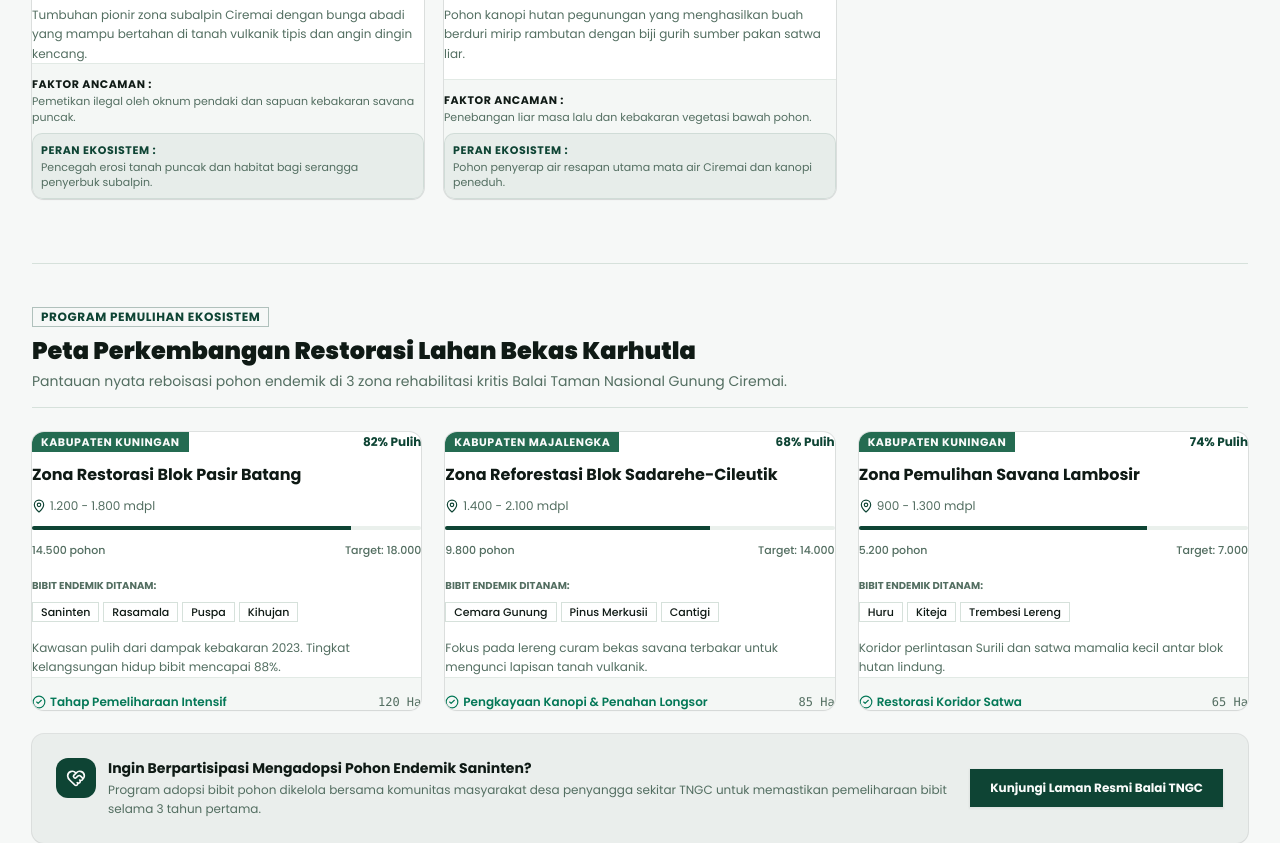
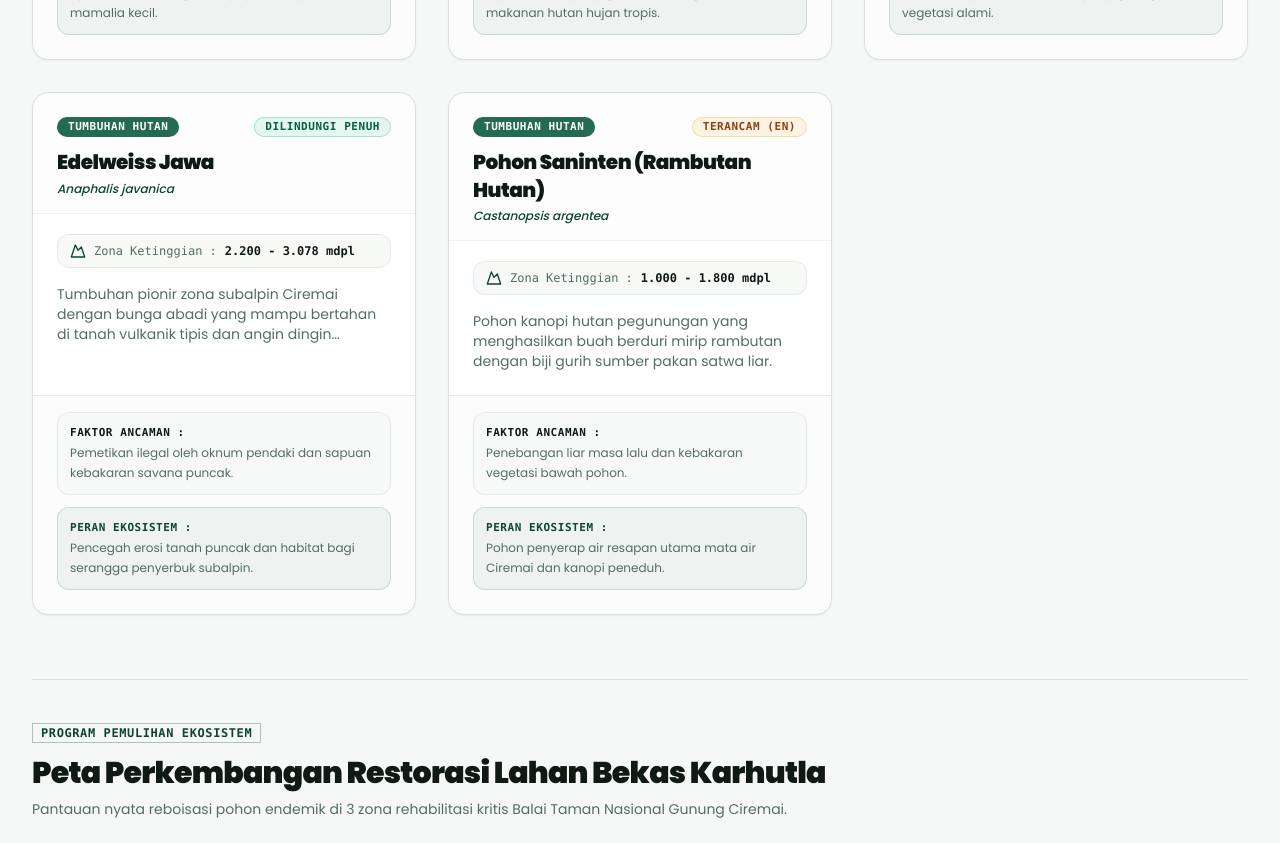
Before and after one commit to janfdev/circulife, a Next.js app: page /konservasi in a window 1280 px wide. Shown: the part 1140-1983 px from the top of the page. Built offline with nearby package versions, Linux system fonts and the light colour scheme.

Commit message:
fix(ui): restore card padding and spacious margins in species directory and card primitives

```diff
--- a/src/components/RestorationTracker.tsx
+++ b/src/components/RestorationTracker.tsx
@@ -50,50 +50,50 @@ export default function RestorationTracker() {
   ];
 
   return (
-    <div className="space-y-6">
-      <div className="border-b border-border pb-4">
-        <Badge variant="outline" className="mb-2 text-xs font-bold uppercase tracking-wider text-primary border-primary/30">
+    <div className="space-y-8">
+      <div className="border-b border-border pb-6 space-y-2">
+        <Badge variant="outline" className="mb-1 text-xs font-mono font-bold uppercase tracking-wider text-primary border-primary/30">
           Program Pemulihan Ekosistem
         </Badge>
-        <h2 className="text-2xl font-black text-foreground">
+        <h2 className="text-2xl sm:text-3xl font-black text-foreground tracking-tight">
           Peta Perkembangan Restorasi Lahan Bekas Karhutla
         </h2>
-        <p className="text-xs sm:text-sm text-muted-foreground mt-1">
+        <p className="text-xs sm:text-sm text-muted-foreground leading-relaxed">
           Pantauan nyata reboisasi pohon endemik di 3 zona rehabilitasi kritis Balai Taman Nasional Gunung Ciremai.
         </p>
       </div>
 
-      <div className="grid grid-cols-1 md:grid-cols-3 gap-6">
+      <div className="grid grid-cols-1 md:grid-cols-3 gap-6 lg:gap-8">
         {zones.map((z) => (
           <Card
             key={z.id}
-            className="flex flex-col justify-between shadow-sm transition-all hover:border-primary/50"
+            className="flex flex-col justify-between shadow-sm transition-all hover:border-primary/50 rounded-2xl overflow-hidden hover:shadow-md bg-card"
           >
             <div>
-              <CardHeader className="pb-3 space-y-2">
+              <CardHeader className="p-6 pb-4 space-y-3 border-b border-border/60 bg-muted/20">
                 <div className="flex items-center justify-between">
-                  <Badge variant="secondary" className="text-[11px] font-bold uppercase tracking-wider">
+                  <Badge variant="secondary" className="text-[11px] font-mono font-bold uppercase tracking-wider px-2.5 py-0.5 rounded-md">
                     Kabupaten {z.regency}
                   </Badge>
-                  <span className="text-xs font-bold text-primary tabular-nums">
+                  <span className="text-xs font-mono font-bold text-primary tabular-nums">
                     {z.progressPercent}% Pulih
                   </span>
                 </div>
 
-                <CardTitle className="text-base font-bold text-foreground leading-snug">
+                <CardTitle className="text-lg font-black text-foreground leading-snug tracking-tight">
                   {z.name}
                 </CardTitle>
-                <div className="flex items-center gap-1 text-xs text-muted-foreground">
+                <div className="flex items-center gap-1.5 text-xs text-muted-foreground font-mono">
                   <MapPin className="h-3.5 w-3.5 text-primary shrink-0" aria-hidden="true" />
                   <span className="tabular-nums">{z.elevation}</span>
                 </div>
               </CardHeader>
 
-              <CardContent className="pt-0 space-y-4">
+              <CardContent className="p-6 pt-5 space-y-5">
                 {/* Progress bar */}
-                <div className="space-y-1.5">
-                  <Progress value={z.progressPercent} className="h-2" />
-                  <div className="flex justify-between text-[11px] text-muted-foreground font-medium">
+                <div className="space-y-2">
+                  <Progress value={z.progressPercent} className="h-2.5 rounded-full" />
+                  <div className="flex justify-between text-xs text-muted-foreground font-mono">
                     <span className="tabular-nums">{z.plantedTrees.toLocaleString("id-ID")} pohon</span>
                     <span className="tabular-nums">Target: {z.targetTrees.toLocaleString("id-ID")}</span>
                   </div>
@@ -101,15 +101,15 @@ export default function RestorationTracker() {
 
                 {/* Tree tags */}
                 <div>
-                  <span className="text-[10px] uppercase font-bold text-muted-foreground block mb-1.5">
+                  <span className="text-[10px] font-mono uppercase font-bold text-muted-foreground block mb-2 tracking-wider">
                     Bibit Endemik Ditanam:
                   </span>
-                  <div className="flex flex-wrap gap-1">
+                  <div className="flex flex-wrap gap-1.5">
                     {z.speciesUsed.map((spec, sIdx) => (
                       <Badge
                         key={sIdx}
                         variant="outline"
-                        className="px-2 py-0.5 text-[11px] font-medium"
+                        className="px-2.5 py-1 text-xs font-medium rounded-md"
                       >
                         {spec}
                       </Badge>
@@ -117,35 +117,35 @@ export default function RestorationTracker() {
                   </div>
                 </div>
 
-                <p className="text-xs text-muted-foreground leading-relaxed">
+                <p className="text-xs sm:text-sm text-muted-foreground leading-relaxed">
                   {z.notes}
                 </p>
               </CardContent>
             </div>
 
-            <CardFooter className="pt-4 border-t border-border/60 flex items-center justify-between text-xs">
-              <span className="font-semibold text-emerald-700 dark:text-emerald-400 flex items-center gap-1">
-                <CheckCircle2 className="h-3.5 w-3.5" aria-hidden="true" />
+            <CardFooter className="p-4 px-6 border-t border-border/60 flex items-center justify-between text-xs bg-muted/10 font-mono">
+              <span className="font-semibold text-emerald-700 dark:text-emerald-400 flex items-center gap-1.5">
+                <CheckCircle2 className="h-4 w-4" aria-hidden="true" />
                 <span>{z.status}</span>
               </span>
-              <span className="text-muted-foreground font-mono tabular-nums">{z.totalAreaHa} Ha</span>
+              <span className="text-muted-foreground tabular-nums font-bold">{z.totalAreaHa} Ha</span>
             </CardFooter>
           </Card>
         ))}
       </div>
 
-      {/* Adoption Callout */}
-      <Card className="border-primary/30 bg-primary/5 p-6 shadow-sm">
-        <div className="flex flex-col sm:flex-row items-center justify-between gap-4">
-          <div className="flex items-start gap-3">
-            <div className="flex h-10 w-10 shrink-0 items-center justify-center rounded-lg bg-primary text-primary-foreground">
-              <HeartHandshake className="h-5 w-5" aria-hidden="true" />
+      {/* Adoption Callout with generous padding and margins */}
+      <Card className="border-primary/30 bg-primary/5 p-8 shadow-sm rounded-2xl">
+        <div className="flex flex-col sm:flex-row items-center justify-between gap-6">
+          <div className="flex items-start gap-4">
+            <div className="flex h-12 w-12 shrink-0 items-center justify-center rounded-xl bg-primary text-primary-foreground shadow-sm">
+              <HeartHandshake className="h-6 w-6" aria-hidden="true" />
             </div>
-            <div>
-              <h3 className="text-sm font-bold text-foreground">
+            <div className="space-y-1">
+              <h3 className="text-base sm:text-lg font-black text-foreground">
                 Ingin Berpartisipasi Mengadopsi Pohon Endemik Saninten?
               </h3>
-              <p className="text-xs text-muted-foreground mt-0.5 leading-relaxed">
+              <p className="text-xs sm:text-sm text-muted-foreground leading-relaxed max-w-2xl">
                 Program adopsi bibit pohon dikelola bersama komunitas masyarakat desa penyangga sekitar TNGC untuk memastikan pemeliharaan bibit selama 3 tahun pertama.
               </p>
             </div>
@@ -155,7 +155,7 @@ export default function RestorationTracker() {
             href="https://tngciremai.menlhk.go.id"
             target="_blank"
             rel="noopener noreferrer"
-            className={cn(buttonVariants({ variant: "default", size: "sm" }), "h-10 px-5 text-xs font-bold shadow-sm shrink-0")}
+            className={cn(buttonVariants({ variant: "default", size: "lg" }), "h-12 px-6 text-xs font-bold shadow-sm shrink-0 rounded-xl")}
           >
             Kunjungi Laman Resmi Balai TNGC
           </a>
--- a/src/components/SpeciesDirectory.tsx
+++ b/src/components/SpeciesDirectory.tsx
@@ -72,16 +72,16 @@ export default function SpeciesDirectory({ speciesList }: SpeciesDirectoryProps)
   };
 
   return (
-    <div className="space-y-6">
-      {/* Search & Category Filter */}
-      <div className="flex flex-col sm:flex-row gap-4 items-stretch sm:items-center justify-between">
-        <div className="flex flex-wrap gap-1.5 p-1 rounded-lg bg-muted border border-border">
+    <div className="space-y-8">
+      {/* Search & Category Filter with generous margin */}
+      <div className="flex flex-col sm:flex-row gap-4 items-stretch sm:items-center justify-between mb-8">
+        <div className="flex flex-wrap gap-1.5 p-1.5 rounded-xl bg-muted border border-border">
           <Button
             type="button"
             variant={categoryFilter === "ALL" ? "default" : "ghost"}
             size="sm"
             onClick={() => setCategoryFilter("ALL")}
-            className="h-8 text-xs font-bold uppercase tracking-wider"
+            className="h-9 px-3.5 text-xs font-bold uppercase tracking-wider rounded-lg"
           >
             Semua Spesies ({speciesList.length})
           </Button>
@@ -90,9 +90,9 @@ export default function SpeciesDirectory({ speciesList }: SpeciesDirectoryProps)
             variant={categoryFilter === "FAUNA" ? "default" : "ghost"}
             size="sm"
             onClick={() => setCategoryFilter("FAUNA")}
-            className="h-8 gap-1.5 text-xs font-bold uppercase tracking-wider"
+            className="h-9 px-3.5 gap-2 text-xs font-bold uppercase tracking-wider rounded-lg"
           >
-            <Bird className="h-3.5 w-3.5" aria-hidden="true" />
+            <Bird className="h-4 w-4" aria-hidden="true" />
             <span>Fauna</span>
           </Button>
           <Button
@@ -100,28 +100,28 @@ export default function SpeciesDirectory({ speciesList }: SpeciesDirectoryProps)
             variant={categoryFilter === "FLORA" ? "default" : "ghost"}
             size="sm"
             onClick={() => setCategoryFilter("FLORA")}
-            className="h-8 gap-1.5 text-xs font-bold uppercase tracking-wider"
+            className="h-9 px-3.5 gap-2 text-xs font-bold uppercase tracking-wider rounded-lg"
           >
-            <Leaf className="h-3.5 w-3.5" aria-hidden="true" />
+            <Leaf className="h-4 w-4" aria-hidden="true" />
             <span>Flora</span>
           </Button>
         </div>
 
-        <div className="relative min-w-[260px]">
-          <Search className="absolute left-3 top-1/2 -translate-y-1/2 h-3.5 w-3.5 text-muted-foreground" aria-hidden="true" />
+        <div className="relative min-w-[280px]">
+          <Search className="absolute left-3.5 top-1/2 -translate-y-1/2 h-4 w-4 text-muted-foreground" aria-hidden="true" />
           <Input
             type="text"
             value={searchQuery}
             onChange={(e) => setSearchQuery(e.target.value)}
             placeholder="Cari nama satwa atau tumbuhan..."
-            className="h-10 pl-9 pr-3 text-xs"
+            className="h-11 pl-10 pr-4 text-xs rounded-xl"
           />
         </div>
       </div>
 
-      {/* Grid of Species */}
+      {/* Grid of Species with spacious gutters */}
       {filtered.length === 0 ? (
-        <Card className="border-dashed p-12 text-center shadow-none">
+        <Card className="border-dashed p-12 text-center shadow-none rounded-2xl">
           <Leaf className="mx-auto h-8 w-8 text-muted-foreground mb-3" aria-hidden="true" />
           <p className="text-sm font-semibold text-foreground">Tidak Ada Spesies Ditemukan</p>
           <p className="text-xs text-muted-foreground mt-1">
@@ -129,66 +129,68 @@ export default function SpeciesDirectory({ speciesList }: SpeciesDirectoryProps)
           </p>
         </Card>
       ) : (
-        <div className="grid grid-cols-1 md:grid-cols-2 lg:grid-cols-3 gap-5">
+        <div className="grid grid-cols-1 md:grid-cols-2 lg:grid-cols-3 gap-6 lg:gap-8">
           {filtered.map((item) => {
             const status = getStatusBadge(item.conservationStatus);
 
             return (
               <Card
                 key={item.id}
-                className="flex flex-col justify-between shadow-sm transition-all hover:border-primary/50"
+                className="flex flex-col justify-between shadow-sm transition-all hover:border-primary/50 rounded-2xl overflow-hidden hover:shadow-md bg-card"
               >
                 <div>
-                  <CardHeader className="pb-3 space-y-2">
+                  <CardHeader className="p-6 pb-4 space-y-3 border-b border-border/40 bg-muted/15">
                     {/* Category & Status Badges */}
                     <div className="flex items-center justify-between gap-2">
-                      <Badge variant="secondary" className="text-[11px] font-bold uppercase tracking-wider">
+                      <Badge variant="secondary" className="text-[11px] font-mono font-bold uppercase tracking-wider px-2.5 py-0.5 rounded-md">
                         {item.category === "FAUNA" ? "Satwa Endemik" : "Tumbuhan Hutan"}
                       </Badge>
-                      <Badge variant={status.variant} className={`text-[11px] font-bold uppercase tracking-wider ${status.cls}`}>
+                      <Badge variant={status.variant} className={`text-[11px] font-mono font-bold uppercase tracking-wider px-2.5 py-0.5 rounded-md ${status.cls}`}>
                         {status.label}
                       </Badge>
                     </div>
 
                     {/* Names */}
                     <div>
-                      <CardTitle className="text-lg font-bold text-foreground leading-snug">{item.commonName}</CardTitle>
-                      <p className="text-xs italic text-primary font-medium mt-0.5">
+                      <CardTitle className="text-xl font-black text-foreground leading-snug tracking-tight">
+                        {item.commonName}
+                      </CardTitle>
+                      <p className="text-xs italic text-primary font-medium mt-1">
                         {item.scientificName}
                       </p>
                     </div>
                   </CardHeader>
 
-                  <CardContent className="pt-0 space-y-3">
+                  <CardContent className="p-6 pt-5 space-y-4">
                     {/* Habitat Elevation */}
-                    <div className="flex items-center gap-1.5 text-xs text-muted-foreground bg-muted/40 rounded-md px-2.5 py-1.5 border border-border/50">
-                      <Mountain className="h-3.5 w-3.5 text-primary shrink-0" aria-hidden="true" />
+                    <div className="flex items-center gap-2 text-xs text-muted-foreground bg-muted/40 rounded-xl px-3 py-2 border border-border/60 font-mono">
+                      <Mountain className="h-4 w-4 text-primary shrink-0" aria-hidden="true" />
                       <span>Zona Ketinggian :</span>
                       <span className="font-bold text-foreground tabular-nums">{item.habitatElevation}</span>
                     </div>
 
                     {/* Description */}
-                    <p className="text-xs text-muted-foreground leading-relaxed line-clamp-3">
+                    <p className="text-xs sm:text-sm text-muted-foreground leading-relaxed line-clamp-3">
                       {item.description}
                     </p>
                   </CardContent>
                 </div>
 
-                <CardFooter className="pt-3 border-t border-border/60 flex-col items-start gap-2 text-xs">
-                  <div className="w-full">
-                    <span className="font-bold text-foreground block text-[11px] uppercase tracking-wider">
+                <CardFooter className="p-6 pt-4 border-t border-border/60 bg-muted/20 flex flex-col items-start gap-3 text-xs">
+                  <div className="w-full rounded-xl bg-background/80 p-3 border border-border/60">
+                    <span className="font-bold text-foreground block text-[11px] font-mono uppercase tracking-wider mb-0.5">
                       Faktor Ancaman :
                     </span>
-                    <p className="text-muted-foreground text-[11px] leading-snug mt-0.5">
+                    <p className="text-muted-foreground text-xs leading-relaxed">
                       {item.threats}
                     </p>
                   </div>
 
-                  <div className="w-full bg-primary/5 rounded-md p-2 border border-primary/10">
-                    <span className="font-bold text-primary block text-[11px] uppercase tracking-wider">
+                  <div className="w-full bg-primary/5 rounded-xl p-3 border border-primary/15">
+                    <span className="font-bold text-primary block text-[11px] font-mono uppercase tracking-wider mb-0.5">
                       Peran Ekosistem :
                     </span>
-                    <p className="text-muted-foreground text-[11px] leading-snug mt-0.5">
+                    <p className="text-muted-foreground text-xs leading-relaxed">
                       {item.roleInEcosystem}
                     </p>
                   </div>
--- a/src/components/ui/card.tsx
+++ b/src/components/ui/card.tsx
@@ -1,102 +1,85 @@
 import * as React from "react"
-import { cn } from "cn"
+import { cn } from "@/lib/utils"
 
-function Card({
-  className,
-  size = "default",
-  ...props
-}: React.ComponentProps<"div"> & { size?: "default" | "sm" }) {
-  return (
+const Card = React.forwardRef<
+  HTMLDivElement,
+  React.HTMLAttributes<HTMLDivElement>
+>(({ className, ...props }, ref) => (
   <div
-      data-slot="card"
-      data-size={size}
+    ref={ref}
     className={cn(
-        "group/card flex flex-col gap-(--card-spacing) overflow-hidden rounded-xl bg-card py-(--card-spacing) text-sm text-card-foreground ring-1 ring-foreground/10 [--card-spacing:--spacing(4)] has-data-[slot=card-footer]:pb-0 has-[>img:first-child]:pt-0 data-[size=sm]:[--card-spacing:--spacing(3)] data-[size=sm]:has-data-[slot=card-footer]:pb-0 *:[img:first-child]:rounded-t-xl *:[img:last-child]:rounded-b-xl",
+      "rounded-2xl border border-border bg-card text-card-foreground shadow-sm",
       className
     )}
     {...props}
   />
-  )
-}
+))
+Card.displayName = "Card"
 
-function CardHeader({ className, ...props }: React.ComponentProps<"div">) {
-  return (
+const CardHeader = React.forwardRef<
+  HTMLDivElement,
+  React.HTMLAttributes<HTMLDivElement>
+>(({ className, ...props }, ref) => (
   <div
-      data-slot="card-header"
+    ref={ref}
+    className={cn("flex flex-col space-y-1.5 p-6", className)}
+    {...props}
+  />
+))
+CardHeader.displayName = "CardHeader"
+
+const CardTitle = React.forwardRef<
+  HTMLParagraphElement,
+  React.HTMLAttributes<HTMLHeadingElement>
+>(({ className, ...props }, ref) => (
+  <h3
+    ref={ref}
     className={cn(
-        "group/card-header @container/card-header grid auto-rows-min items-start gap-1 rounded-t-xl px-(--card-spacing) has-data-[slot=card-action]:grid-cols-[1fr_auto] has-data-[slot=card-description]:grid-rows-[auto_auto] [.border-b]:pb-(--card-spacing)",
+      "text-xl font-bold leading-none tracking-tight text-foreground",
       className
     )}
     {...props}
   />
-  )
-}
+))
+CardTitle.displayName = "CardTitle"
 
-function CardTitle({ className, ...props }: React.ComponentProps<"div">) {
-  return (
-    <div
-      data-slot="card-title"
-      className={cn(
-        "font-heading text-base leading-snug font-medium group-data-[size=sm]/card:text-sm",
-        className
-      )}
+const CardDescription = React.forwardRef<
+  HTMLParagraphElement,
+  React.HTMLAttributes<HTMLParagraphElement>
+>(({ className, ...props }, ref) => (
+  <p
+    ref={ref}
+    className={cn("text-sm text-muted-foreground leading-relaxed", className)}
     {...props}
   />
-  )
-}
+))
+CardDescription.displayName = "CardDescription"
 
-function CardDescription({ className, ...props }: React.ComponentProps<"div">) {
-  return (
+const CardContent = React.forwardRef<
+  HTMLDivElement,
+  React.HTMLAttributes<HTMLDivElement>
+>(({ className, ...props }, ref) => (
+  <div ref={ref} className={cn("p-6 pt-0", className)} {...props} />
+))
+CardContent.displayName = "CardContent"
+
+const CardFooter = React.forwardRef<
+  HTMLDivElement,
+  React.HTMLAttributes<HTMLDivElement>
+>(({ className, ...props }, ref) => (
   <div
-      data-slot="card-description"
-      className={cn("text-sm text-muted-foreground", className)}
+    ref={ref}
+    className={cn("flex items-center p-6 pt-0", className)}
     {...props}
   />
-  )
-}
-
-function CardAction({ className, ...props }: React.ComponentProps<"div">) {
-  return (
-    <div
-      data-slot="card-action"
-      className={cn(
-        "col-start-2 row-span-2 row-start-1 self-start justify-self-end",
-        className
-      )}
-      {...props}
-    />
-  )
-}
-
-function CardContent({ className, ...props }: React.ComponentProps<"div">) {
-  return (
-    <div
-      data-slot="card-content"
-      className={cn("px-(--card-spacing)", className)}
-      {...props}
-    />
-  )
-}
-
-function CardFooter({ className, ...props }: React.ComponentProps<"div">) {
-  return (
-    <div
-      data-slot="card-footer"
-      className={cn(
-        "flex items-center rounded-b-xl border-t bg-muted/50 p-(--card-spacing)",
-        className
-      )}
-      {...props}
-    />
-  )
-}
+))
+CardFooter.displayName = "CardFooter"
 
 export {
   Card,
   CardHeader,
   CardFooter,
   CardTitle,
-  CardAction,
   CardDescription,
   CardContent,
 }
```
Also changed, not shown: src/components/HotlineDirectory.tsx (+23 -23 lines), screenshots/04-konservasi.png. Lines whose indentation alone changed are shown as unchanged.
